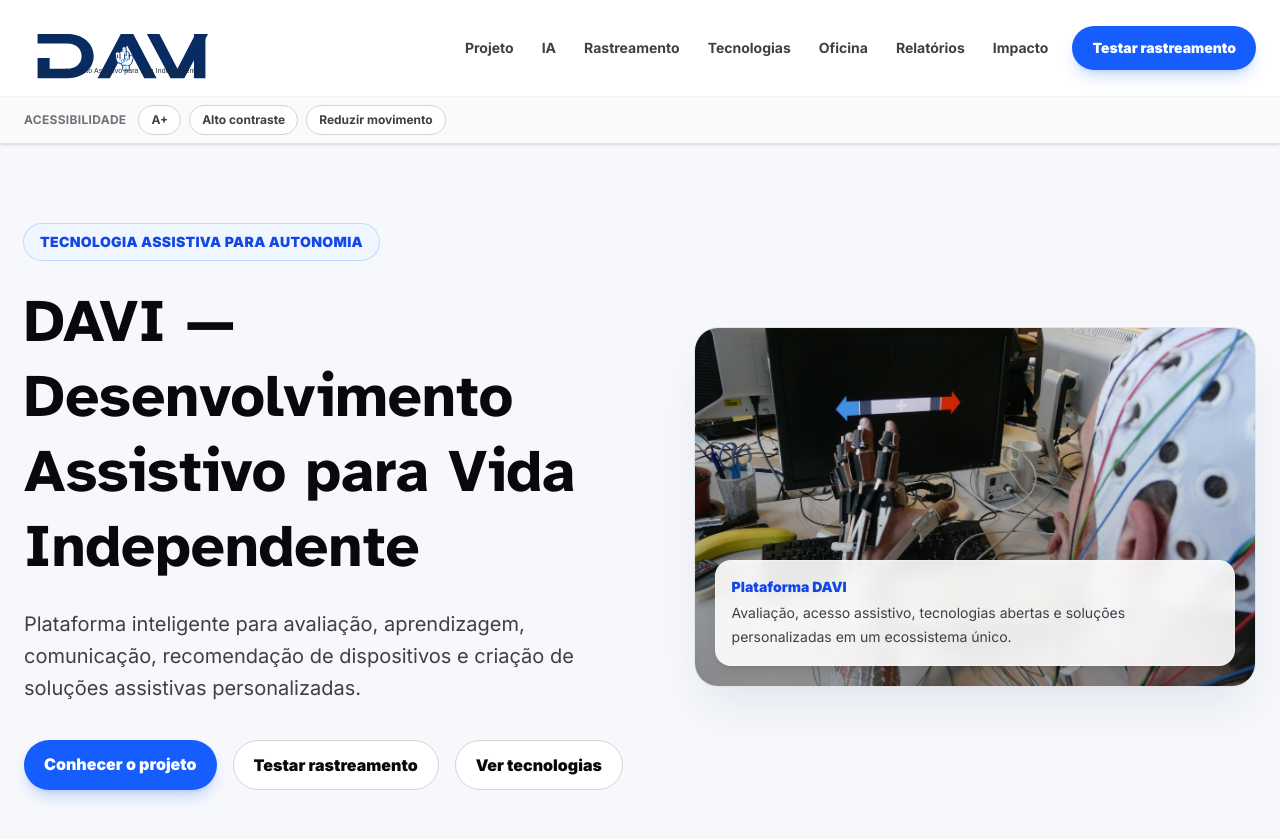
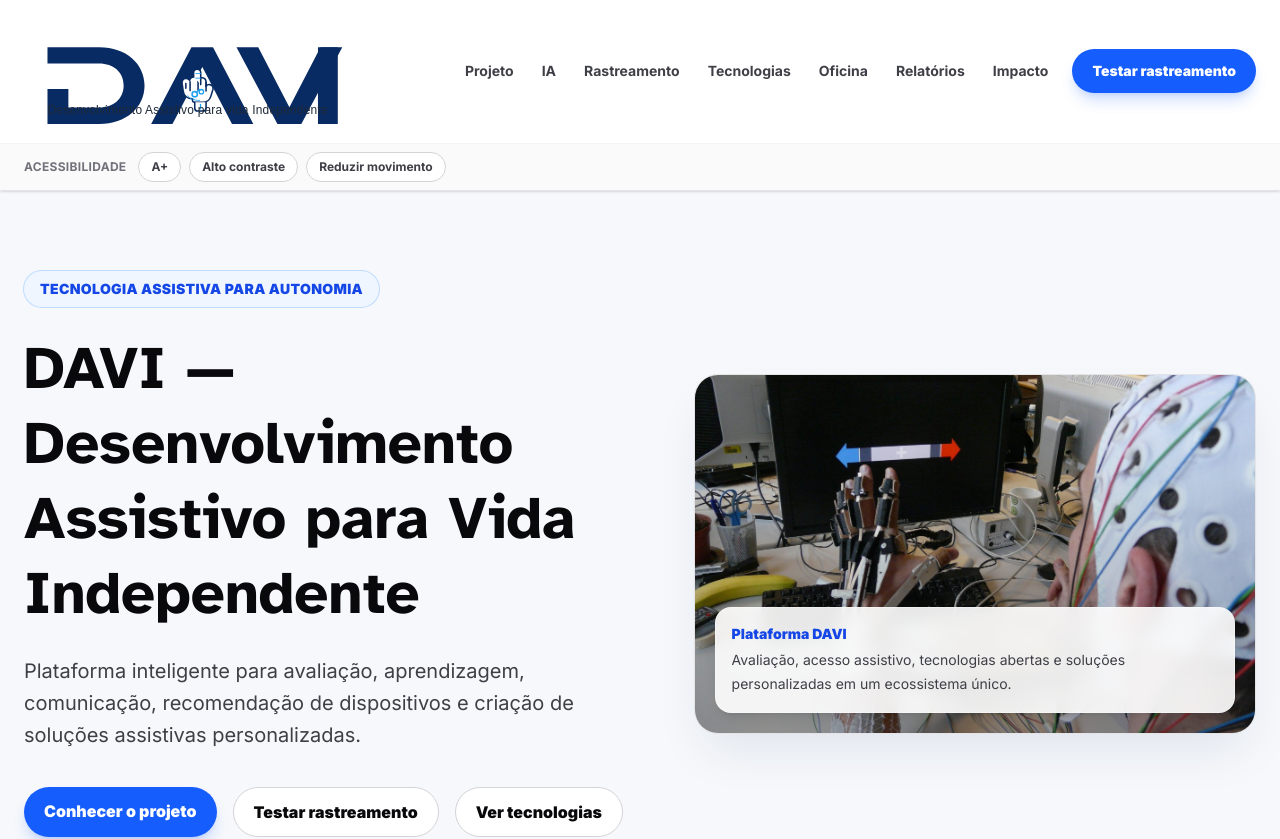
Before and after one commit to dougalex2000/test-doug, a Next.js app: page / in a window 1280 px wide. Shown: the top 839 px of the page. Built offline with nearby package versions, Linux system fonts and the light colour scheme.

Commit message:
Adjust DAVI logo size in header

```diff
--- a/app/components/SiteShell.tsx
+++ b/app/components/SiteShell.tsx
@@ -38,9 +38,9 @@
           <Image
             src="/davi-logo.svg"
             alt="DAVI - Desenvolvimento Assistivo para vida Independente"
-            width={270}
-            height={94}
-            className="h-14 w-auto sm:h-16"
+            width={360}
+            height={125}
+            className="h-auto w-56 sm:w-72 lg:w-80"
             priority
           />
         </Link>
```
